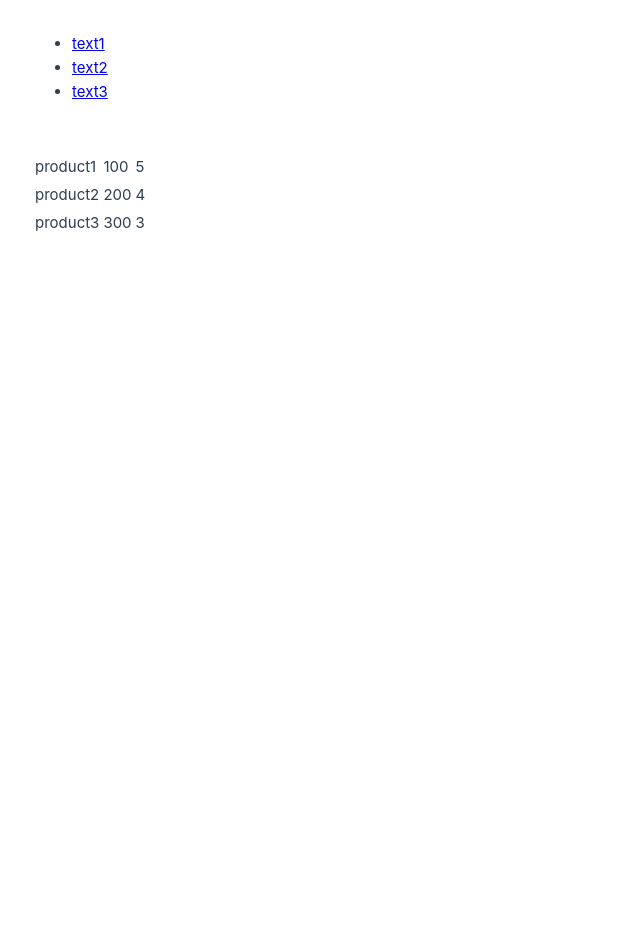
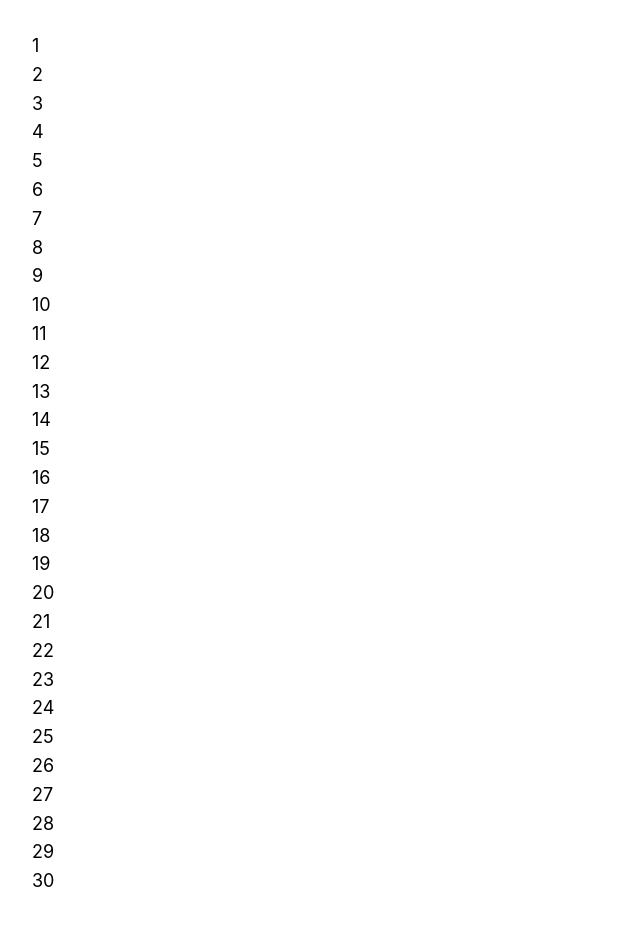
Before and after one commit to KReeDo47/Vue3Exercises, a Vue app in the folder Vue3Exercises/: page / in a window 1280 px wide. Shown: the whole page, without its empty margins (0-640 px from the left). Before the commit the page ends 800 px from the top, so only its background shows below. Built offline with nearby package versions, Linux system fonts and the light colour scheme.

Commit message:
exercise_32

```diff
--- a/Vue3Exercises/src/App.vue
+++ b/Vue3Exercises/src/App.vue
@@ -2,46 +2,13 @@
 export default{
 data(){
 return{
-    hrefs: [
-    {href: '1.html',text: 'text1',},
-    {href: '2.html',text: 'text2',},
-    {href: '3.html',text: 'text3',},
-    ],
-    products: [
-    {
-        name: 'product1',
-        price: 100,
-        quantity: 5
-    },
-    {
-        name: 'product2',
-        price: 200,
-        quantity: 4
-    },
-    {
-        name: 'product3',
-        price: 300,
-        quantity: 3
-    },
-    ]
-}
+    }
 }
 }
 </script>
 
 <template>
-<ul class="styled">
-    <li v-for="link in hrefs"><a href="{{ link.href }}">{{ link.text }}</a></li>
-</ul>
-<br>
-<br>
-<table>
-    <tr v-for="col in products">
-    <td>{{ col.name }}</td>
-    <td>{{ col.price }}</td>
-    <td>{{ col.quantity }}</td>
-    </tr>
-</table>
+<p v-for="num in 30"> {{ num }}</p>
 </template>
 <style>
 </style>
```
